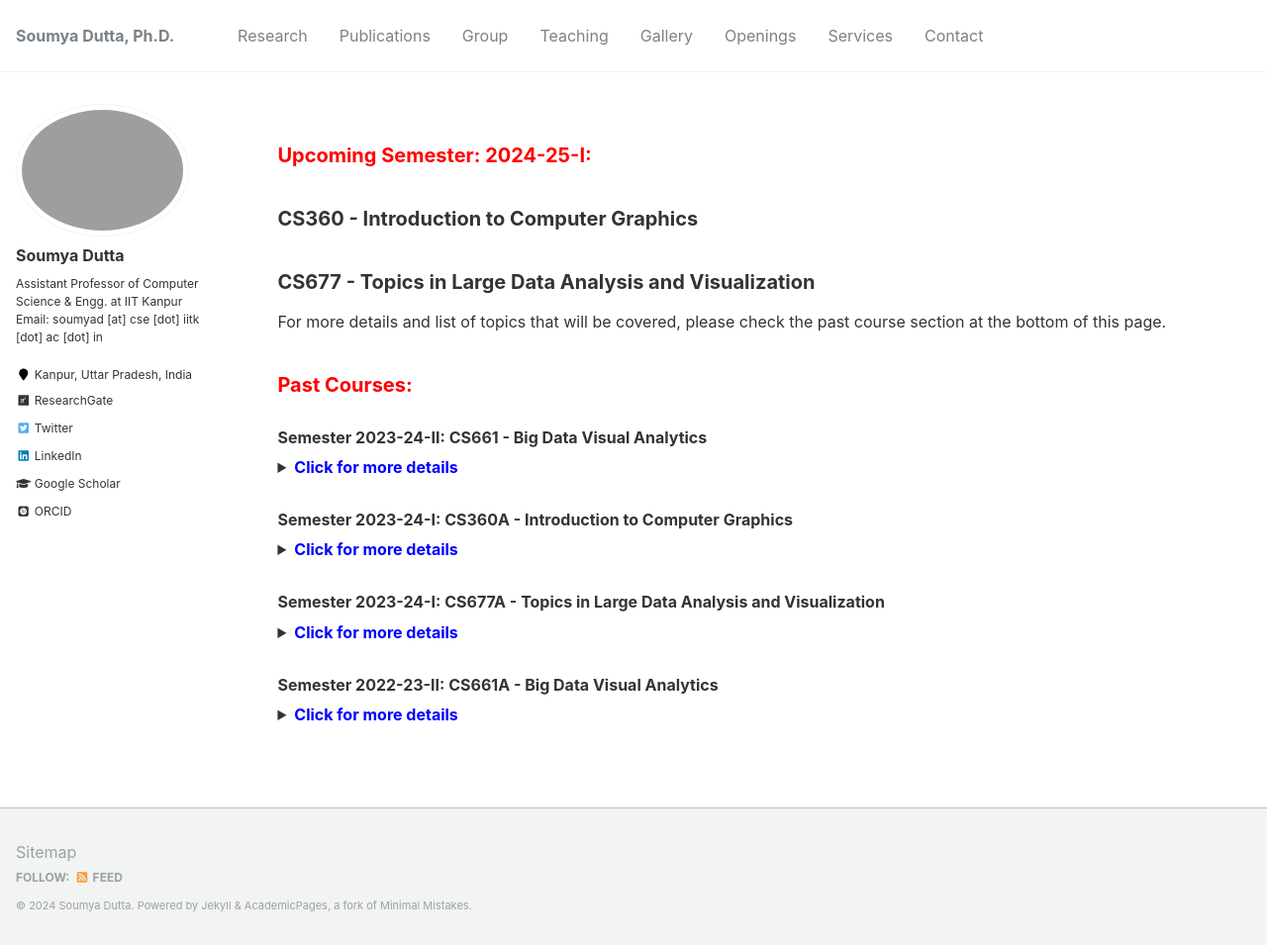
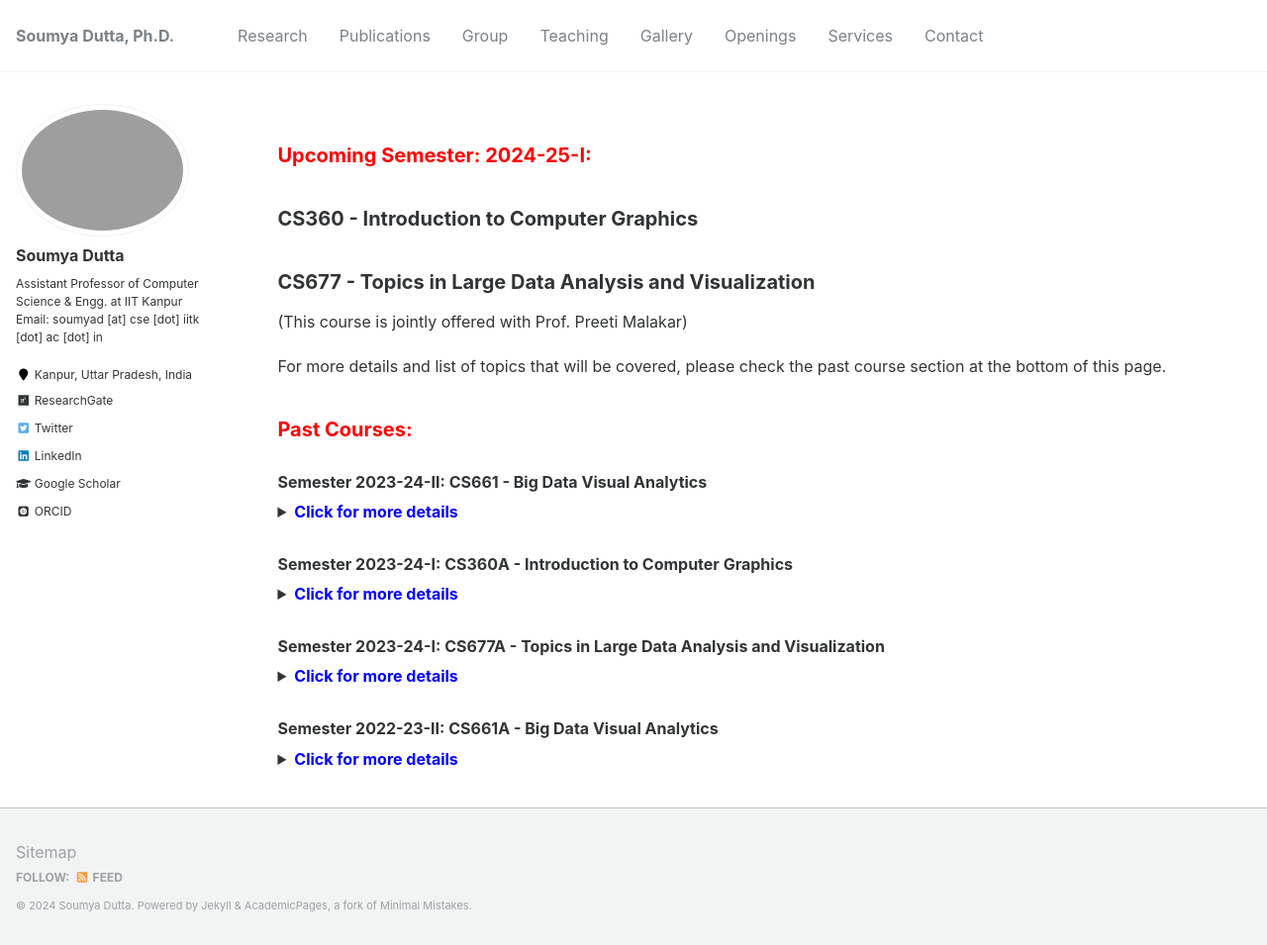
Before and after one commit to soumyadutta-cse/soumyadutta-cse.github.io, a Jekyll site: the page built from _pages/teaching.md, in a window 1280 px wide and 955 px high. Shown: the whole window at 99% size. Built offline with Jekyll 4.4.1, drawn with Linux system fonts in a browser that asks for light colours; some web fonts are replaced.

Commit message:
add minor change

```diff
--- a/_pages/teaching.md
+++ b/_pages/teaching.md
@@ -11,6 +11,7 @@ author_profile: true
 ## CS360 - Introduction to Computer Graphics
 
 ## CS677 - Topics in Large Data Analysis and Visualization
+(This course is jointly offered with Prof. Preeti Malakar)
 
 For more details and list of topics that will be covered, please check the past course section at the bottom of this page.
 
```
